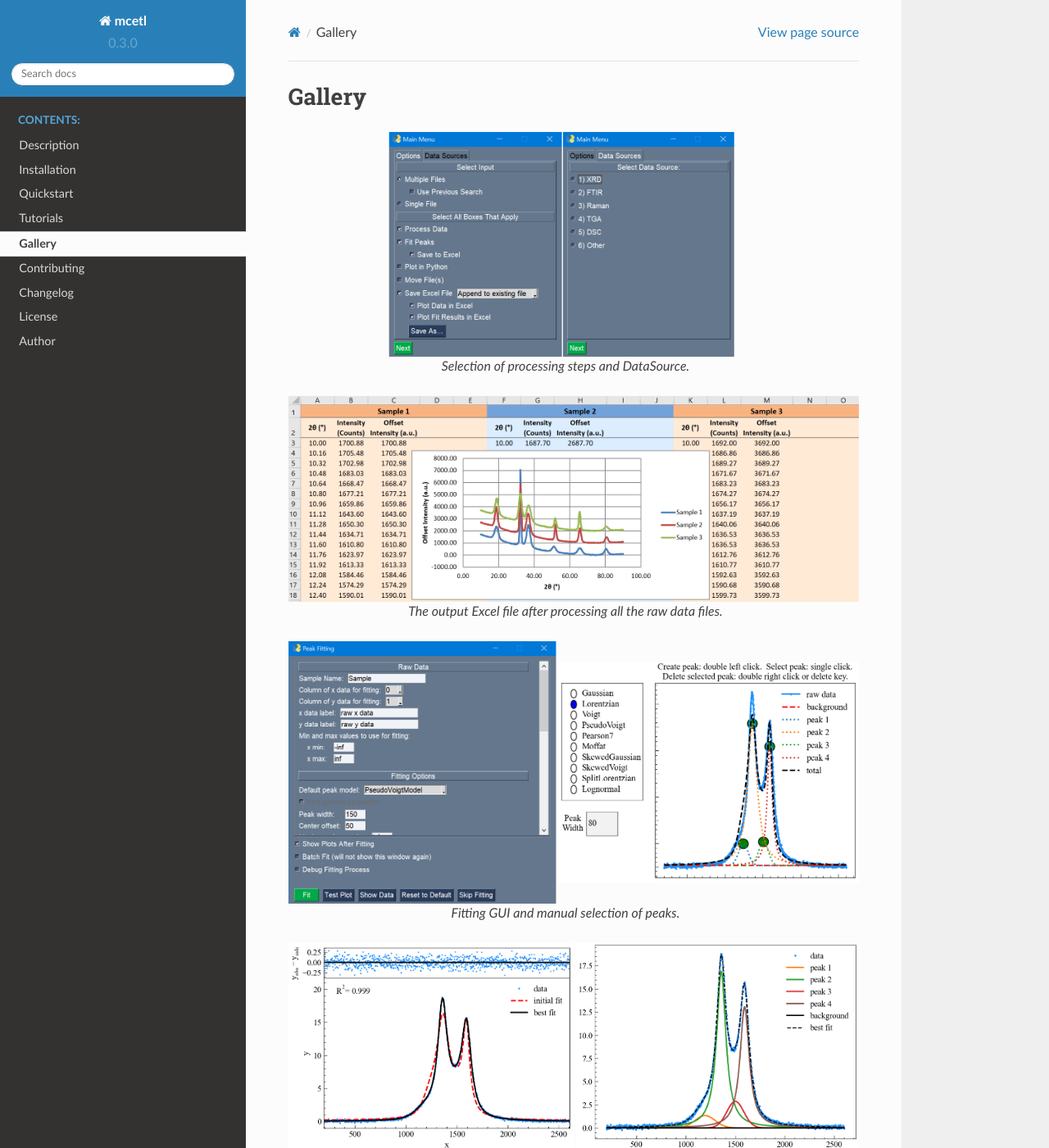
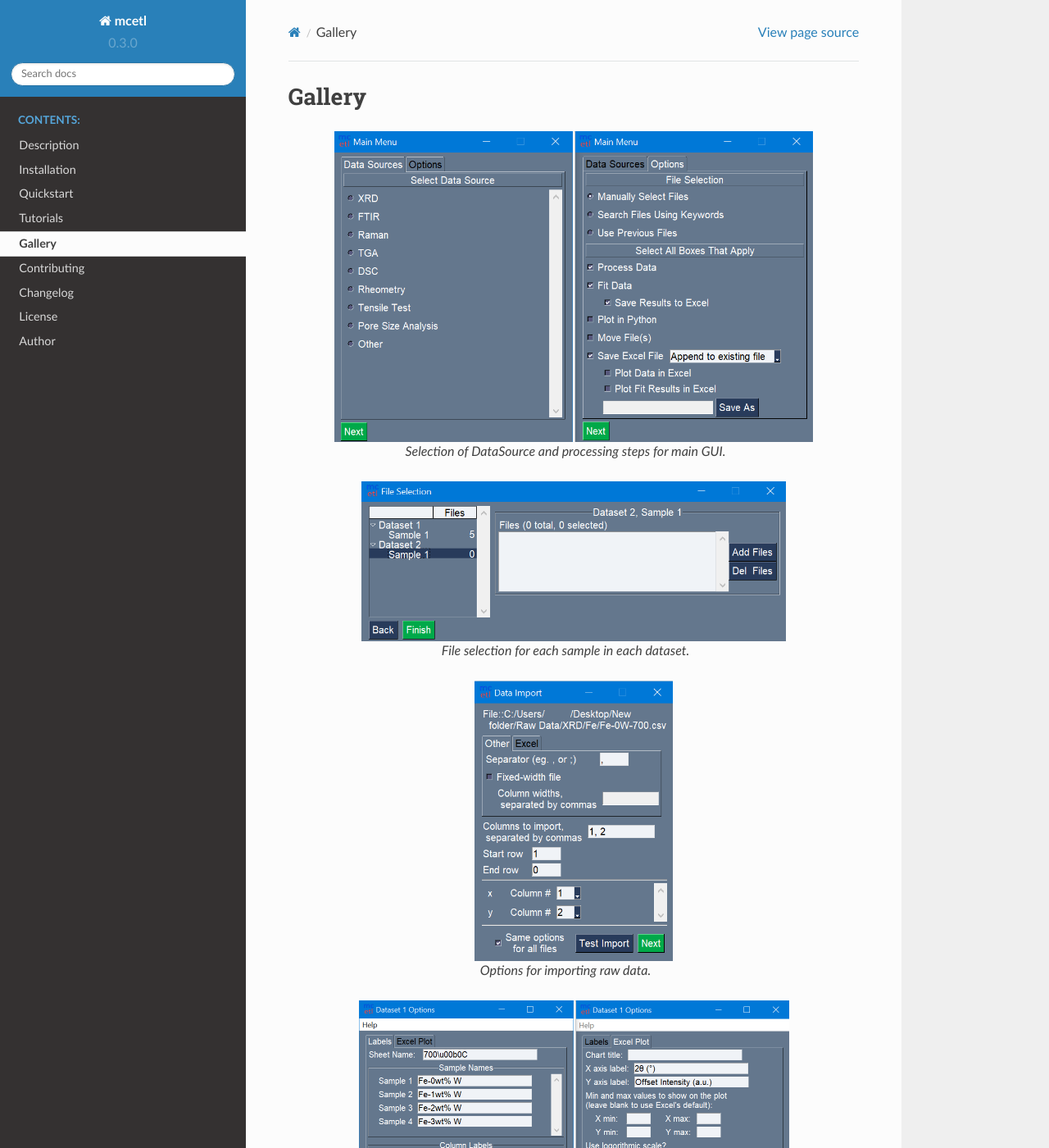
Before and after one commit to derb12/mcetl, a Sphinx documentation site: the page built from docs/gallery.rst, in a window 1280 px wide and 1400 px high. Shown: the whole window at 82% size. Built offline with Sphinx 7.4.7 and the Read the Docs theme 2.0.0, drawn with Linux system fonts in a browser that asks for light colours; pages that are not in the unit, such as notebooks, are missing from menus; some of the changed text lies outside the part shown.

Commit message:
DOCS: Updated image gallery
Added new images, set up gallery.rst, and added Pillow to the documentation requirements so that images get scaled correctly.


Former-commit-id: db6e330d72d0e85d8de924b9dd96363fc3734793

```diff
--- a/docs/gallery.rst
+++ b/docs/gallery.rst
@@ -3,27 +3,65 @@ Gallery
 =======
 
 
-.. figure:: images/main_menu.png
+.. figure:: images/main_1.png
    :align: center
+   :scale: 60 %
 
-   Selection of processing steps and DataSource.
+   Selection of DataSource and processing steps for main GUI.
 
-.. figure:: images/excel_output.png
+.. figure:: images/file_selection.png
+   :align: center
+   :scale: 60 %
+
+   File selection for each sample in each dataset.
+
+.. figure:: images/data_import.png
+   :align: center
+   :scale: 60 %
+
+   Options for importing raw data.
+
+.. figure:: images/main_2.png
+   :align: center
+   :scale: 50 %
+
+   Naming of samples and columns, and setup for Excel plot.
+
+.. figure:: images/excel_output_main.png
    :align: center
 
    The output Excel file after processing all the raw data files.
 
 .. figure:: images/fitting_1.png
    :align: center
+   :scale: 60 %
 
-   Fitting GUI and manual selection of peaks.
+   The fitting GUI.
 
 .. figure:: images/fitting_2.png
    :align: center
+   :scale: 60 %
+
+   Manual selection of peaks within the data.
+
+.. figure:: images/fitting_3.png
+   :align: center
+   :scale: 60 %
 
    Fit results with best fit and individual peaks.
 
-.. figure:: images/plotting_gui.png
+.. figure:: images/fitting_4.png
+   :align: center
+   :scale: 60 %
+
+   Fit report for the fitting.
+
+.. figure:: images/excel_output_fitting.png
+   :align: center
+
+   The output Excel file after fitting.
+
+.. figure:: images/plotting_1.png
    :align: center
 
    The plotting GUI.
```
Also changed, not shown: docs/images/data_import.png (added), docs/images/excel_output.png (deleted), docs/images/excel_output_fitting.png (added), docs/images/excel_output_main.png (added), docs/images/file_selection.png (added), docs/images/fitting_1.png, docs/images/fitting_2.png, docs/images/fitting_3.png (added), docs/images/fitting_4.png (added), docs/images/icon.svg (added), docs/images/main_1.png (added), docs/images/main_2.png (added), docs/images/main_menu.png (deleted), docs/images/plotting_1.png (added), 1 more files, 1 other file.
